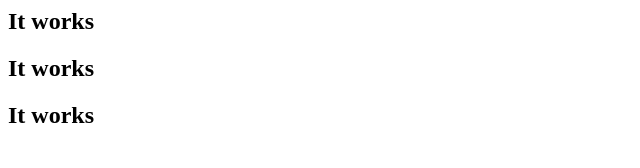
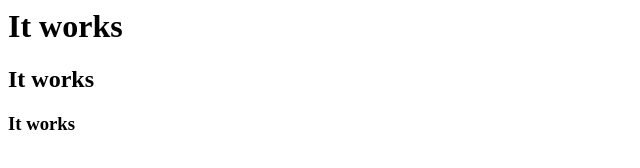
Before and after one commit to kayoucarolle/s4-public, a plain HTML site: page index.html in a window 1280 px wide. Shown: the whole page, without its empty margins (0-640 px from the left). Drawn offline with Linux system fonts and the light colour scheme.

Commit message:
modify index.html file

```diff
--- a/index.html
+++ b/index.html
@@ -1,3 +1,3 @@
+<h1>It works</h1>
 <h2>It works</h2>
-<h2>It works</h2>
-<h2>It works</h2>
+<h3>It works</h3>
```
